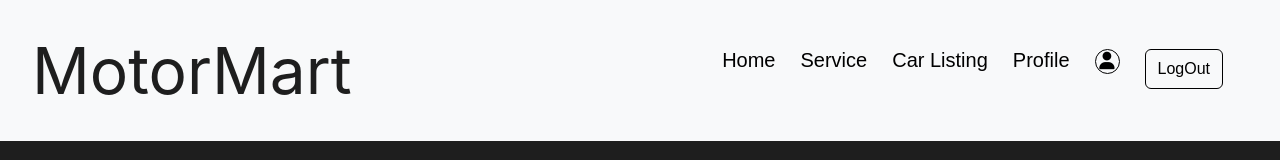
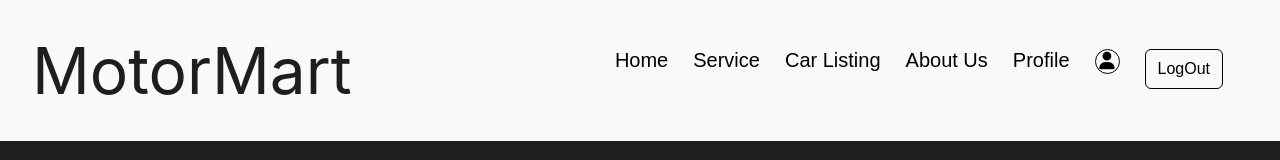
Before and after one commit to camdenmcfarland91/mern-ecommerce, a React (Create React App) app in the folder ClientSide/: page /profile in a window 1280 px wide. Shown: the top 160 px of the page. Built offline with nearby package versions, Linux system fonts and the light colour scheme; no server answers.

Commit message:
Update Topbar.js

```diff
--- a/ClientSide/src/Component/Topbar.js
+++ b/ClientSide/src/Component/Topbar.js
@@ -37,6 +37,11 @@ function Topbar() {
               <div className="ToplistItems">Car Listing</div>
             </Link>
           </li>
+   <li>
+            <Link to="/about">
+              <div className="ToplistItems">About Us</div>
+            </Link>
+          </li>
           <li>
             <Link to="/profile">
               <div className="ToplistItems">Profile</div>
```
